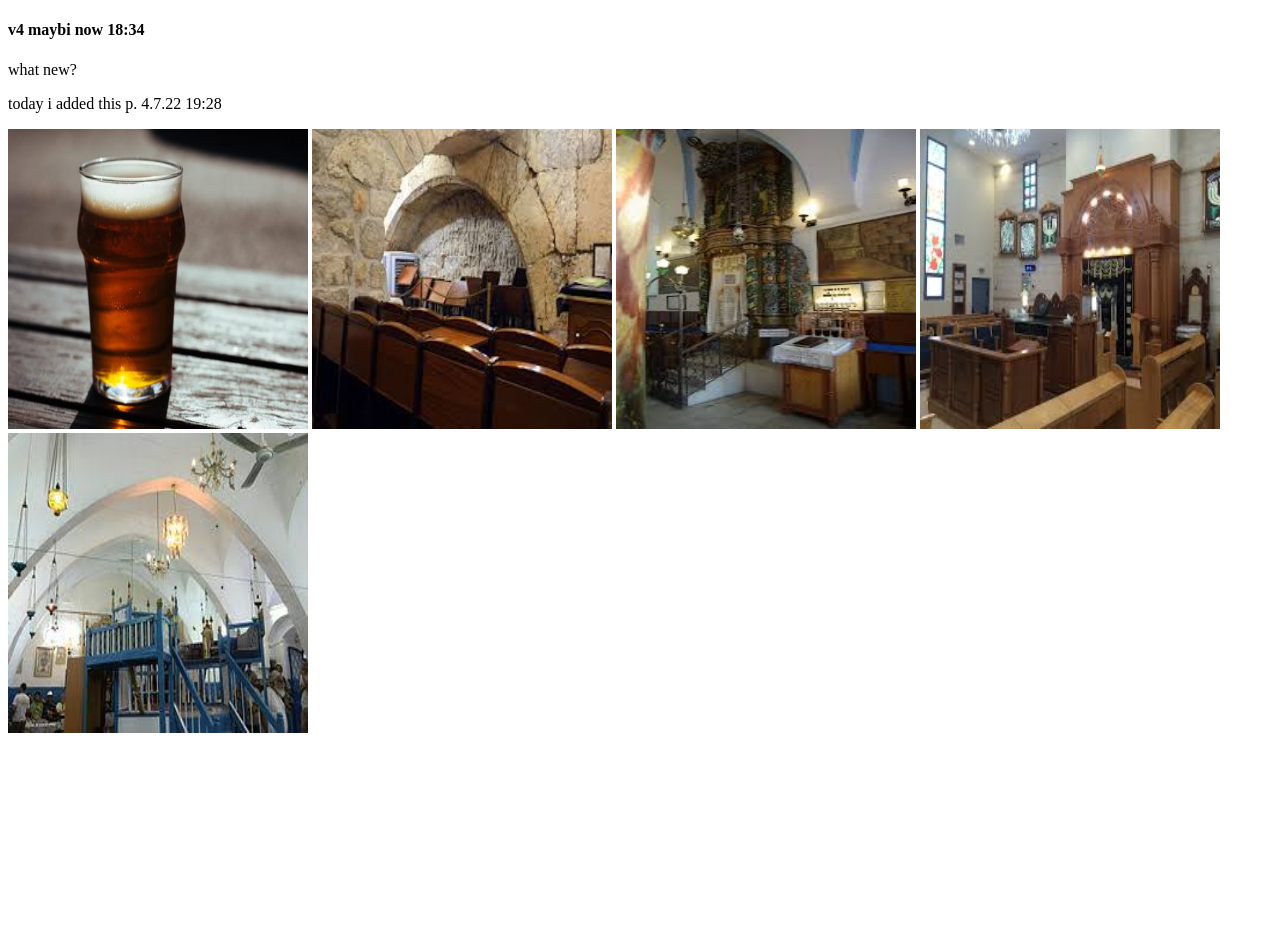
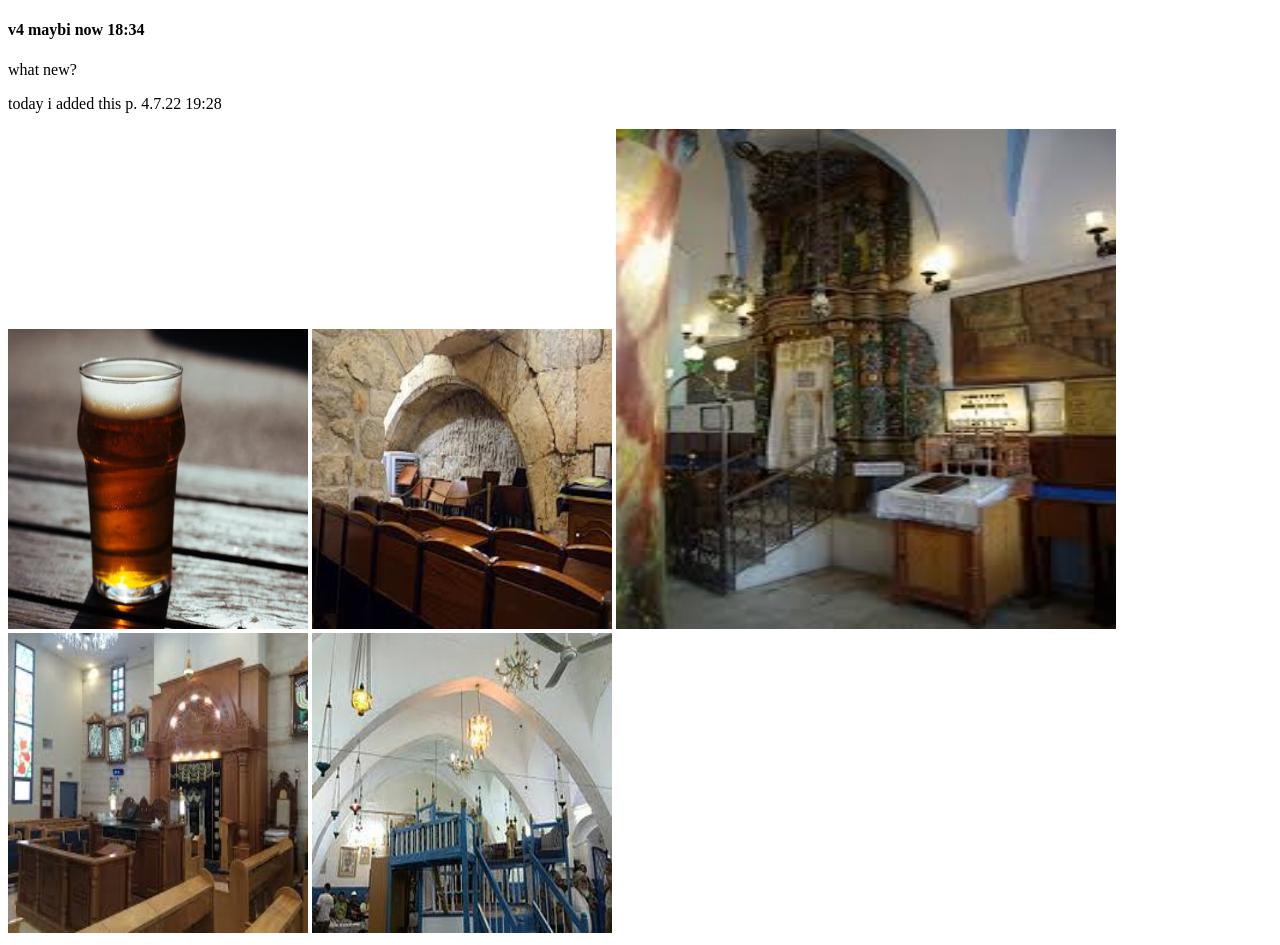
Before and after one commit to shar628/3.7.22.17-55, a plain HTML site: page index.html in a window 1280 px wide. Before the commit the page ends 800 px from the top, so only its background shows below. Drawn offline with Linux system fonts and the light colour scheme.

Commit message:
i added 4 images

```diff
--- a/index.html
+++ b/index.html
@@ -12,7 +12,7 @@
     <p>today i added this p. 4.7.22 19:28</p>
     <img src="./images/a_half.jpg" alt="cup" width="300px" height="300px" />
     <img src="./images/sinagoga1.jpg" alt="cup" width="300px" height="300px" />
-    <img src="./images/sinagoga2.jpg" alt="cup" width="300px" height="300px" />
+    <img src="./images/sinagoga2.jpg" alt="cup" width="500px" height="500px" />
     <img src="./images/sinagoga3.jpg" alt="cup" width="300px" height="300px" />
     <img src="./images/sinagoga4.jpg" alt="cup" width="300px" height="300px" />
   </body>
```
